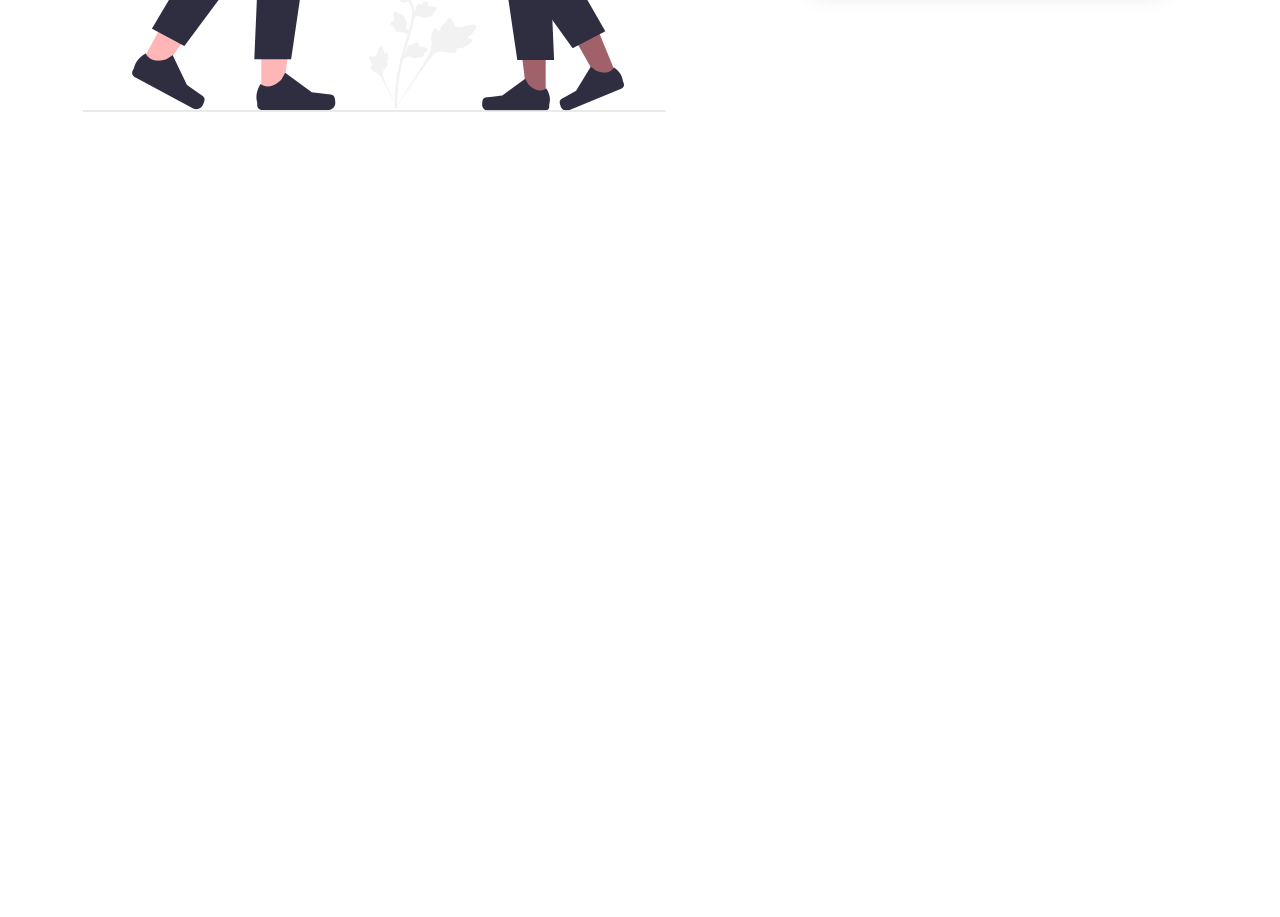
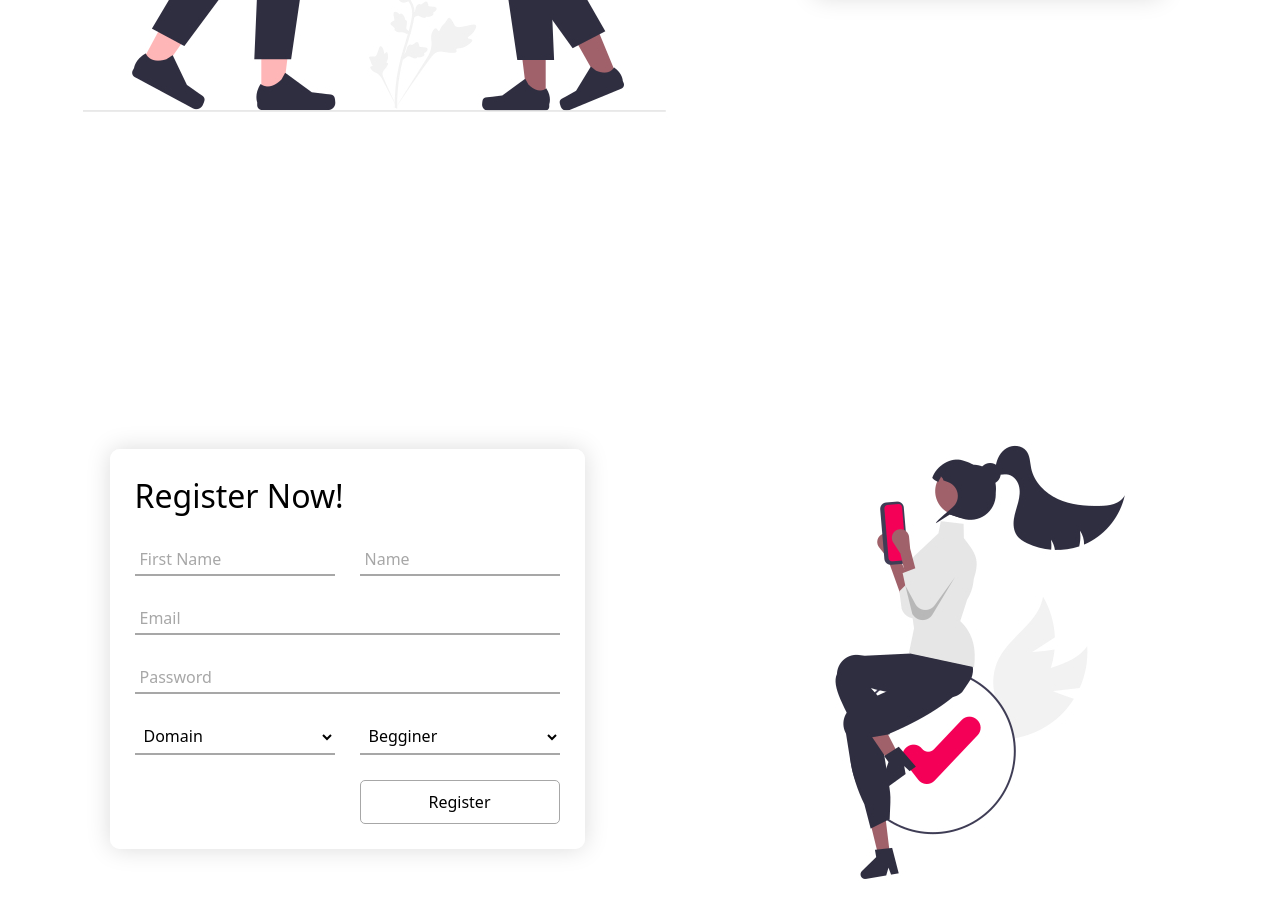
Before and after one commit to RannyArcher/Project, a plain HTML site: page index.html in a window 1280 px wide. Shown: the part 551-1468 px from the top of the page. Before the commit the page ends 800 px from the top, so only its background shows below. Drawn offline with Linux system fonts and the light colour scheme; a web font is replaced by a local one.

Commit message:
register page done

```diff
--- /dev/null
+++ b/assets/js/login.js
@@ -0,0 +1,11 @@
+function toggleDomainEntry(value) {
+  let domainEntry = document.getElementById("domain-entry")
+
+  if (value === 'other') {
+    domainEntry.classList.add("active")
+    return
+  }
+
+  domainEntry.classList.remove("active")
+
+}
--- a/assets/scss/_components/_login-form.scss
+++ b/assets/scss/_components/_login-form.scss
@@ -1,4 +1,4 @@
-.login-form {
+.login-form, #register {
   height: 100vh;
   display: flex;
   justify-content: space-around;
@@ -6,8 +6,11 @@
   max-width: 1200px;
   gap: 25px;
   margin: 0 25px;
+}
 
-  @media screen and (max-width: 700px) {
+.login-form {
+
+  @media all and (max-width: 700px) {
     justify-content: center;
     margin: 0;
     background: url(/assets/images/login-background.jpg) no-repeat center / cover;
@@ -18,15 +21,9 @@
   }
 
 
-  .image {
-    width: 100%;
-    @media screen and (max-width: 700px) {
-      display: none;
-    }
-  }
-
   .form-container {
-    background-color: var(--white);
+    overflow: hidden;
+    background-color: transparentize($color: white , $amount: 0.05);
     padding: 25px;
     border-radius: 10px;
     display: flex;
@@ -35,25 +32,6 @@
     box-shadow: var(--shadow-light);
     width: clamp(250px, 100%, 350px);
     margin: 0 10px;
-
-    @media screen and (max-width: 700px) {
-      background-color: transparentize($color: white , $amount: 0.05)
-    }
-
-  }
-  &__submit {
-    background-color: transparent;
-    padding: 5px;
-    border-radius: 5px;
-    border: 1px solid var(--dark-gray);
-    cursor: pointer;
-    transition: .25s ease-in-out;
-
-    &:hover {
-      background-color: var(--black);
-      border-color: var(--black);
-      color: var(--white);
-    }
   }
 
   &__links {
@@ -71,3 +49,68 @@
     }
   }
 }
+
+
+#register {
+
+  @media all and (max-width: 700px) {
+    justify-content: center;
+    margin: 0;
+    background: url(/assets/images/register-background.jpg) no-repeat top / cover;
+
+    .image-container {
+      display: none;
+    }
+  }
+
+  .entries-container {
+    display: flex;
+    gap: 25px;
+    justify-content: space-between;
+
+    .entry-checker {
+      max-width: 200px;
+    }
+
+    @media all and (max-width: 360px) {
+      flex-direction: column;
+
+      .entry-checker, .options-checker, .submit-btn {
+        max-width: 100%;
+      }
+    }
+  }
+
+  .form-container {
+    padding: 25px;
+    display: flex;
+    flex-direction: column;
+    justify-content: center;
+    gap: 25px;
+    max-width: 500px;
+    box-shadow: var(--shadow-light);
+    border-radius: 10px;
+    background-color: transparentize($color: #ffffff, $amount: 0.05);
+    margin: 25px;
+  }
+
+  .title {
+    font-size: xx-large;
+    text-align: left;
+  }
+
+  .options-checker, .submit-btn {
+    max-width: 200px;
+  }
+
+  #domain-entry {
+    overflow: hidden;
+    max-height: 0px;
+    transition: .5s ease-in-out;
+
+    &.active {
+      max-height: 1000px;
+      overflow: visible;
+    }
+  }
+}
--- a/assets/scss/_components/_reset.scss
+++ b/assets/scss/_components/_reset.scss
@@ -3,6 +3,7 @@
 /* reset default styles and set default font */
 *, ::after, ::before {
   font-family: "Kantumruy Pro", system-ui, -apple-system, BlinkMacSystemFont, 'Segoe UI', Roboto, Oxygen, Ubuntu, Cantarell, 'Open Sans', 'Helvetica Neue', sans-serif;
+  scroll-behavior: smooth;
   box-sizing: border-box;
   list-style-type: none;
   text-decoration: none;
--- a/assets/scss/_components/_styles.scss
+++ b/assets/scss/_components/_styles.scss
@@ -51,3 +51,32 @@
   }
 
 }
+
+
+.options-checker {
+  display: inline-block;
+  text-transform: capitalize;
+  width: 100%;
+  background-color: transparent;
+  padding: 5px;
+  border: none;
+  border-bottom: 2px solid var(--dark-gray);
+  transition: .25s ease-in-out;
+}
+
+
+.submit-btn {
+  width: 100%;
+  background-color: transparent;
+  padding: 10px;
+  border-radius: 5px;
+  border: 1px solid var(--dark-gray);
+  cursor: pointer;
+  transition: .25s ease-in-out;
+
+  &:hover {
+    background-color: var(--black);
+    border-color: var(--black);
+    color: var(--white);
+  }
+}
--- a/index.html
+++ b/index.html
@@ -5,12 +5,13 @@
   <meta http-equiv="X-UA-Compatible" content="IE=edge">
   <meta name="viewport" content="width=device-width, initial-scale=1.0">
   <link rel="stylesheet" href="assets/css/main.css">
+  <script src="assets/js/login.js" defer></script>
   <title>Document</title>
 </head>
 <body>
   <form method="POST" action="" class="login-form">
     <div class="image-container">
-      <img class="image" src="assets/images/login-background.jpg" alt="">
+      <img class="image" width="100%" src="assets/images/login-background.jpg" alt="">
     </div>
 
 
@@ -26,14 +27,76 @@
         <label class="entry-checker__label" for="password">password</label>
       </div>
 
-      <button class="login-form__submit">Login</button>
+      <button class="submit-btn">Login</button>
 
       <div class="login-form__links">
         <a href="#">Forget your password ?</a>
-        <a href="#">Don't have an account ?</a>
+        <a href="#register">Don't have an account ?</a>
       </div>
 
     </div>
   </form>
+
+
+  <form method="POST" action="" id="register">
+
+    <div class="form-container">
+
+      <h1 class="title">Register Now!</h1>
+
+      <div class="entries-container">
+        <div class="entry-checker">
+          <input required type="text" placeholder=" " name="" id="first-name" class="entry-checker__input">
+          <label for="first-name" class="entry-checker__label">First name</label>
+        </div>
+        <div class="entry-checker">
+          <input required type="text" placeholder=" " name="" id="name" class="entry-checker__input">
+          <label for="name" class="entry-checker__label">name</label>
+        </div>
+      </div>
+
+      <div class="entry-checker">
+        <input required type="email" name="" placeholder=" " id="register-email" class="entry-checker__input">
+        <label class="entry-checker__label" for="register-email">email</label>
+      </div>
+
+      <div class="entry-checker">
+        <input required type="password" name="" placeholder=" " id="register-password" class="entry-checker__input">
+        <label class="entry-checker__label" for="register-password">password</label>
+      </div>
+
+      <div class="entries-container">
+        <select name="" id="domain" class="options-checker" onchange="toggleDomainEntry(this.value)">
+          <option value="">Domain</option>
+          <option value="">Programming</option>
+          <option value="">Design</option>
+          <option value="other">other</option>
+        </select>
+
+        <select name="" id="domain" class="options-checker">
+          <option value="">Begginer</option>
+          <option value="">Intermediate</option>
+          <option value="">Professional</option>
+        </select>
+
+
+      </div>
+
+      <div class="entries-container">
+        <div class="entry-checker" id="domain-entry">
+          <input type="text" name="" placeholder=" " id="domain-input" class="entry-checker__input">
+          <label class="entry-checker__label" for="domain-input">Domain</label>
+        </div>
+
+        <button class="submit-btn">Register</button>
+      </div>
+    </div>
+
+    <div class="image-container">
+      <img src="assets/images/register-background.jpg" alt="" width="100%" class="img">
+    </div>
+
+
+  </form>
 </body>
 </html>
```
Also changed, not shown: assets/css/main.css, assets/images/register-background.jpg (added).
